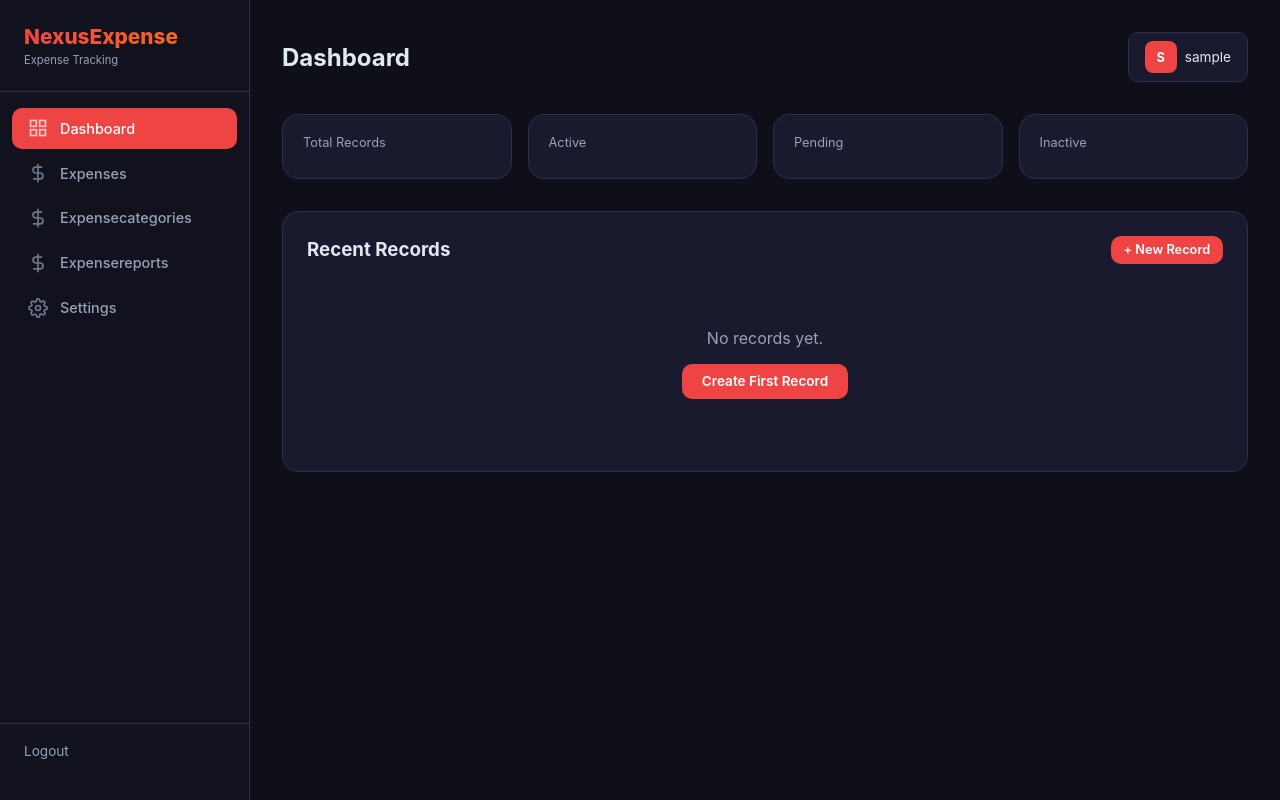
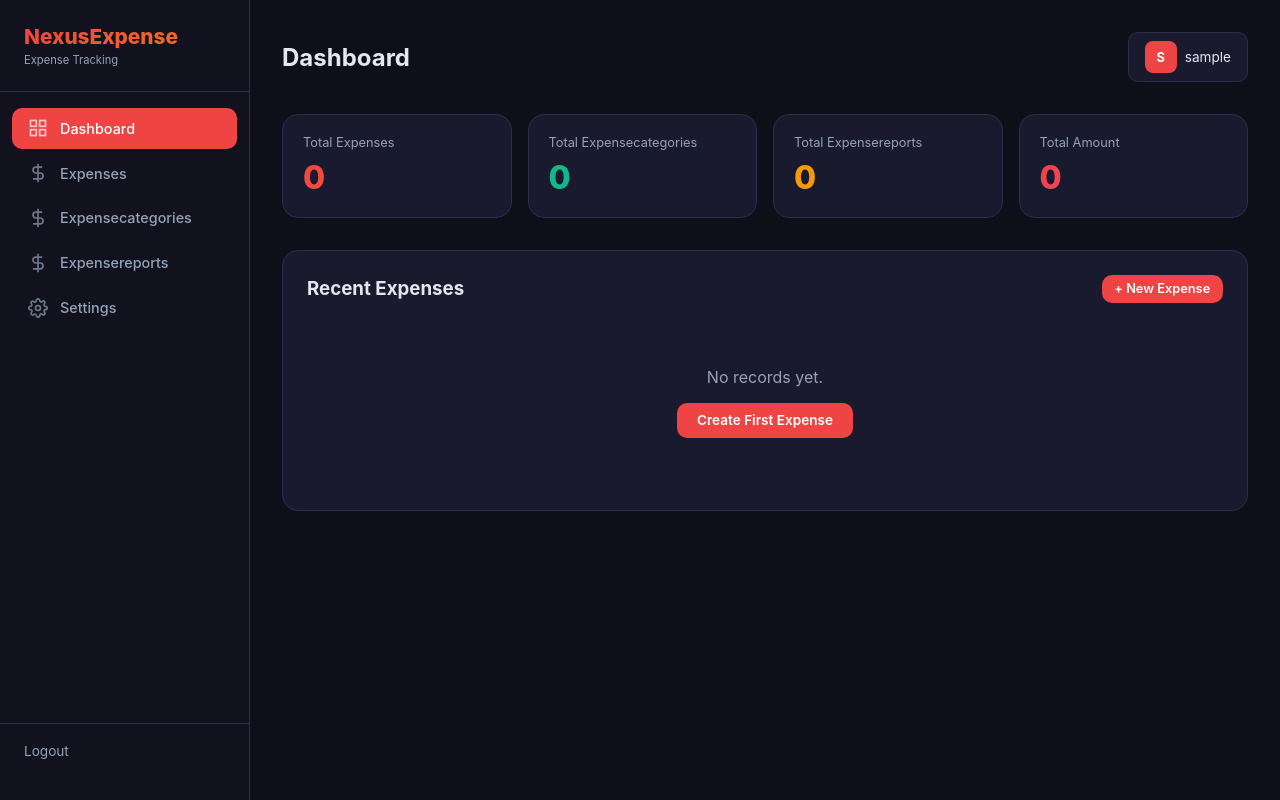
Before and after one commit to nexus-apex/nexus-expense, a Django app: page /dashboard/ in a window 1280 px wide. Run offline with Django 4.2, Linux system fonts and the light colour scheme; the visitor is signed in with stand-in values (Sample User, id 1); data that the repository does not hold is empty.

Commit message:
feat: enterprise NexusExpense with Expense, ExpenseCategory, ExpenseReport

```diff
--- a/backend/templates/dashboard.html
+++ b/backend/templates/dashboard.html
@@ -4,41 +4,38 @@
 {% block content %}
 <div class="stats-grid">
   <div class="stat-card">
-    <div class="stat-label">Total Records</div>
-    <div class="stat-value">{{ total }}</div>
+    <div class="stat-label">Total Expenses</div>
+    <div class="stat-value">{{ expense_count }}</div>
   </div>
   <div class="stat-card">
-    <div class="stat-label">Active</div>
-    <div class="stat-value" style="background:linear-gradient(135deg,#10b981,#06b6d4);-webkit-background-clip:text;background-clip:text">{{ active }}</div>
+    <div class="stat-label">Total Expensecategories</div>
+    <div class="stat-value" style="background:linear-gradient(135deg,#10b981,#06b6d4);-webkit-background-clip:text;background-clip:text">{{ expensecategory_count }}</div>
   </div>
   <div class="stat-card">
-    <div class="stat-label">Pending</div>
-    <div class="stat-value" style="background:linear-gradient(135deg,#f59e0b,#f97316);-webkit-background-clip:text;background-clip:text">{{ pending }}</div>
+    <div class="stat-label">Total Expensereports</div>
+    <div class="stat-value" style="background:linear-gradient(135deg,#f59e0b,#f97316);-webkit-background-clip:text;background-clip:text">{{ expensereport_count }}</div>
   </div>
   <div class="stat-card">
-    <div class="stat-label">Inactive</div>
-    <div class="stat-value" style="background:linear-gradient(135deg,#ef4444,#ec4899);-webkit-background-clip:text;background-clip:text">{{ inactive }}</div>
+    <div class="stat-label">Total Amount</div>
+    <div class="stat-value" style="background:linear-gradient(135deg,#ef4444,#ec4899);-webkit-background-clip:text;background-clip:text">{{ expense_total_amount|floatformat:0 }}</div>
   </div>
 </div>
 
 <div class="card">
   <div style="display:flex;justify-content:space-between;align-items:center;margin-bottom:1rem">
-    <h3>Recent Records</h3>
-    <a href="/records/create/" class="btn btn-primary btn-sm">+ New Record</a>
+    <h3>Recent Expenses</h3>
+    <a href="/expenses/create/" class="btn btn-primary btn-sm">+ New Expense</a>
   </div>
   {% if recent %}
   <table>
     <thead>
-      <tr><th>Name</th><th>Email</th><th>Status</th><th>Amount</th><th>Date</th></tr>
+      <tr><th>Title</th><th>Category</th><th>Amount</th><th>Date</th><th>Submitted By</th><th>Created</th></tr>
     </thead>
     <tbody>
       {% for r in recent %}
       <tr>
-        <td><a href="/records/{{ r.pk }}/edit/">{{ r.name }}</a></td>
-        <td style="color:var(--muted)">{{ r.email|default:"-" }}</td>
-        <td><span class="badge badge-{{ r.status }}">{{ r.status }}</span></td>
-        <td>{{ r.amount }}</td>
-        <td style="color:var(--muted)">{{ r.created_at|date:"M d, Y" }}</td>
+        <td><a href="/expenses/{{ r.pk }}/edit/">{{ r.title }}</a></td>
+        <td><span class="badge badge-blue">{{ r.get_category_display }}</span></td><td>{{ r.amount|floatformat:2 }}</td><td style="color:var(--muted)">{{ r.date|date:"M d, Y"|default:"-" }}</td><td>{{ r.submitted_by|default:"-" }}</td><td style="color:var(--muted)">{{ r.created_at|date:"M d, Y" }}</td>
       </tr>
       {% endfor %}
     </tbody>
@@ -46,7 +43,7 @@
   {% else %}
   <div class="empty">
     <p>No records yet.</p>
-    <a href="/records/create/" class="btn btn-primary" style="margin-top:1rem">Create First Record</a>
+    <a href="/expenses/create/" class="btn btn-primary" style="margin-top:1rem">Create First Expense</a>
   </div>
   {% endif %}
 </div>
```
